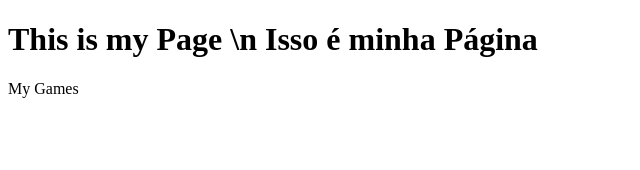
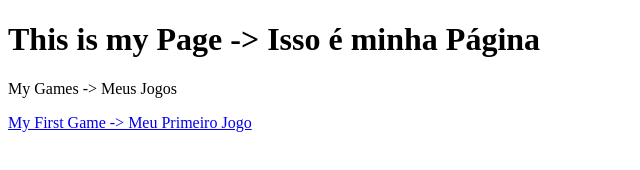
Before and after one commit to Diiby/diiby.github.io, a plain HTML site: page index.html in a window 1280 px wide. Shown: the whole page, without its empty margins (0-640 px from the left). Drawn offline with Linux system fonts and the light colour scheme.

Commit message:
Update index.html

```diff
--- a/index.html
+++ b/index.html
@@ -4,8 +4,9 @@
         <title>Minha Página do ColabEduc</title>
      </head>
      <body>
-        <h1>This is my Page \n Isso é minha Página</h1>
-        <p>My Games</p>
+        <h1>This is my Page -> Isso é minha Página</h1>
+        <p>My Games -> Meus Jogos</p>
+        <a href="https://diiby.github.io/testando_conhecimentos/">My First Game ->  Meu Primeiro Jogo</a>
 
   </body>
 </html>
```
